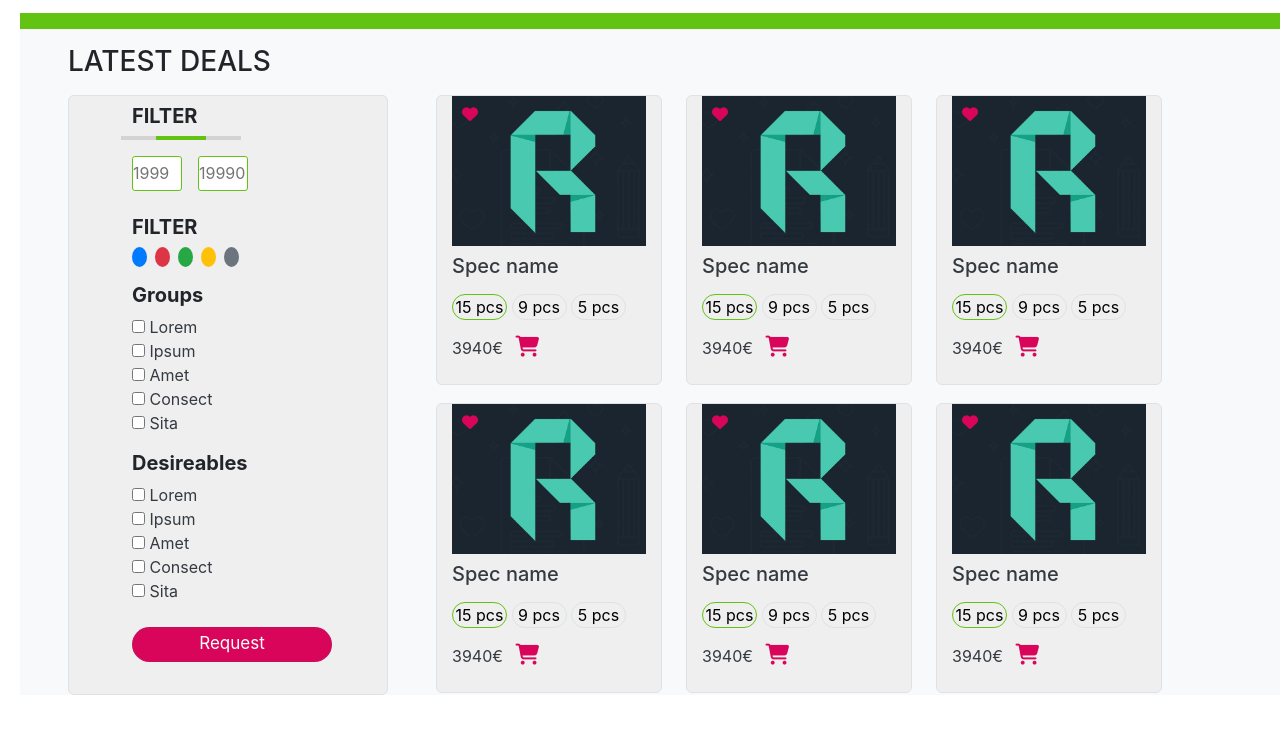
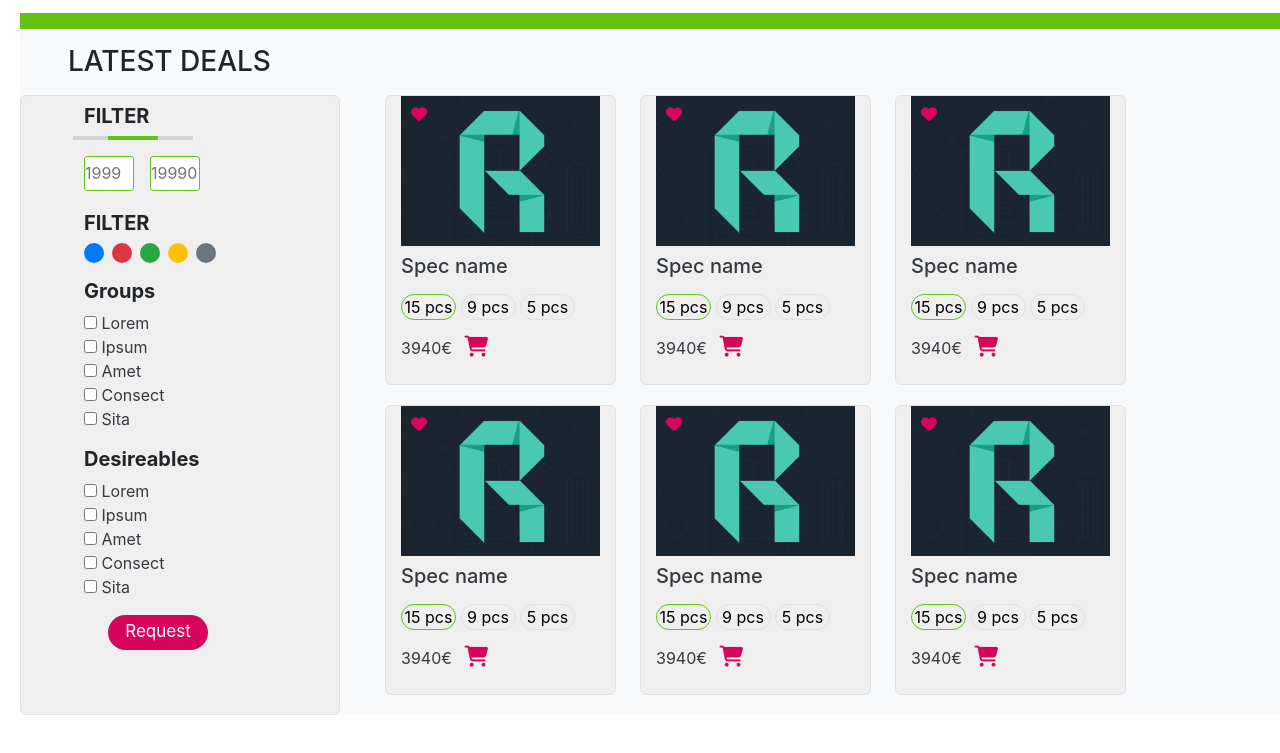
Before and after one commit to codecell/gears-shop, a website: page html/latest-deals.html in a window 1280 px wide. Shown: the part 83-836 px from the top of the page. After the commit the page ends 800 px from the top, so only its background shows below. Drawn offline with nearby package versions, Linux system fonts and the light colour scheme.

Commit message:
add media queries for latest-deals section

```diff
--- a/latest-deals.html
+++ b/html/latest-deals.html
@@ -89,7 +89,7 @@
         <h3 class="ml-5 pt-3 mb-3">LATEST DEALS</h3>
 
         <div class="row wares-container">
-          <aside class="col-lg-3 mr-5 ml-5 border">
+          <aside class="d-none d-lg-inline-block d-md-inline-block col-md-3 col-lg-3 border">
             <h5 class="font-weight-bold ml-5 mt-2">FILTER</h5>
 
             <div class="range-sign">
@@ -103,7 +103,7 @@
               <input type="text" class="range-button mb-3 mt-3" placeholder="19990" />
             </form>
 
-            <h5 class="font-weight-bold ml-5 mt-2">FILTER</h5>
+            <h5 class="font-weight-bold ml-5 mt-1">FILTER</h5>
 
             <ul class="d-flex ml-5">
               <li class="rounded-circle mr-2 filter-by-color-li bg-primary"></li>
@@ -113,7 +113,7 @@
               <li class="rounded-circle mr-2 filter-by-color-li bg-secondary"></li>
             </ul>
 
-            <h5 class="font-weight-bold ml-5 mt-2">Groups</h5>
+            <h5 class="font-weight-bold ml-5 mt-1">Groups</h5>
 
             <ul class="ml-5">
               <li>
@@ -133,9 +133,9 @@
               </li>
             </ul>
 
-            <h5 class="font-weight-bold ml-5 mt-2">Desireables</h5>
+            <h5 class="font-weight-bold ml-5 mt-1">Desireables</h5>
 
-            <ul class="ml-5 mb-4">
+            <ul class="ml-5 mb-3">
               <li>
                 <input type="checkbox"> <a href="#" class="text-dark">Lorem</a>
               </li>
@@ -153,11 +153,11 @@
               </li>
             </ul>
 
-            <button class="btn-latest-deals ml-5">Request</button>
+            <button class="btn-latest-deals">Request</button>
           </aside>
-          <div class="col-lg-8 row">
+          <div class="col-lg-8 col-md-8 row">
             <a href="" class="text-decoration-none text-dark mr-4">
-              <div class="col-lg-4 ware-unit border mb-3">
+              <div class="col-lg-4 col-md-6 col-sm-9 ware-unit border mb-3">
                 <div class="ware-img">
                   <i class="fa fa-heart heart-icon"></i>
                 </div>
@@ -176,7 +176,7 @@
             </a>
 
             <a href="" class="text-decoration-none text-dark mr-4">
-              <div class="col-lg-4 ware-unit border">
+              <div class="col-lg-4 col-md-6 col-sm-9 ware-unit border">
                 <div class="ware-img">
                   <i class="fa fa-heart heart-icon"></i>
                 </div>
@@ -195,7 +195,7 @@
             </a>
 
             <a href="" class="text-decoration-none text-dark mr-4">
-              <div class="col-lg-4 ware-unit border">
+              <div class="col-lg-4 col-md-6 col-sm-9 ware-unit border">
                 <div class="ware-img">
                   <i class="fa fa-heart heart-icon"></i>
                 </div>
@@ -214,7 +214,7 @@
             </a>
 
             <a href="" class="text-decoration-none text-dark mr-4">
-              <div class="col-lg-4 ware-unit border">
+              <div class="col-lg-4 col-md-6 col-sm-9 ware-unit border">
                 <div class="ware-img">
                   <i class="fa fa-heart heart-icon"></i>
                 </div>
@@ -233,7 +233,7 @@
             </a>
 
             <a href="" class="text-decoration-none text-dark mr-4">
-              <div class="col-lg-4 ware-unit border">
+              <div class="col-lg-4 col-md-6 col-sm-9 ware-unit border">
                 <div class="ware-img">
                   <i class="fa fa-heart heart-icon"></i>
                 </div>
@@ -252,7 +252,7 @@
             </a>
 
             <a href="" class="text-decoration-none text-dark mr-4">
-              <div class="col-lg-4 ware-unit border">
+              <div class="col-lg-4 col-md-6 col-sm-9 ware-unit border">
                 <div class="ware-img">
                   <i class="fa fa-heart heart-icon"></i>
                 </div>
--- a/scss/_latest-deals.scss
+++ b/scss/_latest-deals.scss
@@ -15,7 +15,8 @@ div.fixation-clearer {
 
 aside {
   background-color: #efefef;
-  max-height: 600px;
+  min-height: 500px;
+  min-width: 200px;
   border-radius: 6px;
 
   .range-sign {
@@ -51,19 +52,19 @@ aside {
 }
 
 .filter-by-color-li {
-  min-width: 15px;
+  width: 20px;
   height: 20px;
 }
 
 .btn-latest-deals {
-  width: 200px;
+  min-width: 100px;
   height: 35px;
   color: #fff;
   background-color: $cust-wine;
   border: 2px solid rgba(204, 12, 89, 0.863);
   border-radius: 20px;
   font-size: 17px;
-  margin-bottom: 100px;
+  margin-left: 25%;
 
   &:hover {
     background-color: rgba(204, 12, 89, 0.863);
@@ -72,14 +73,16 @@ aside {
 }
 
 .wares-container {
-  max-height: 600px;
+  min-height: 500px;
+  margin: 0 auto;
 
   .ware-unit {
     height: 290px;
     max-width: 240px;
     background-color: #efefef;
     border-radius: 6px;
-    margin-right: 20px;
+    margin-left: 25px;
+    margin-bottom: 20px;
   }
 }
 
@@ -111,3 +114,16 @@ aside {
     border: 1px solid $custgreen-bg-color;
   }
 }
+
+@media screen and (min-width: 1024px) {
+  aside {
+    // max-width: 250px;
+    margin-left: 0 !important;
+    margin-right: 20px !important;
+  }
+
+  .wares-container {
+    min-height: 100px;
+  }
+
+}
```
Also changed, not shown: index.html (+1 -1 lines), css/index.css, html/product.html (added).
